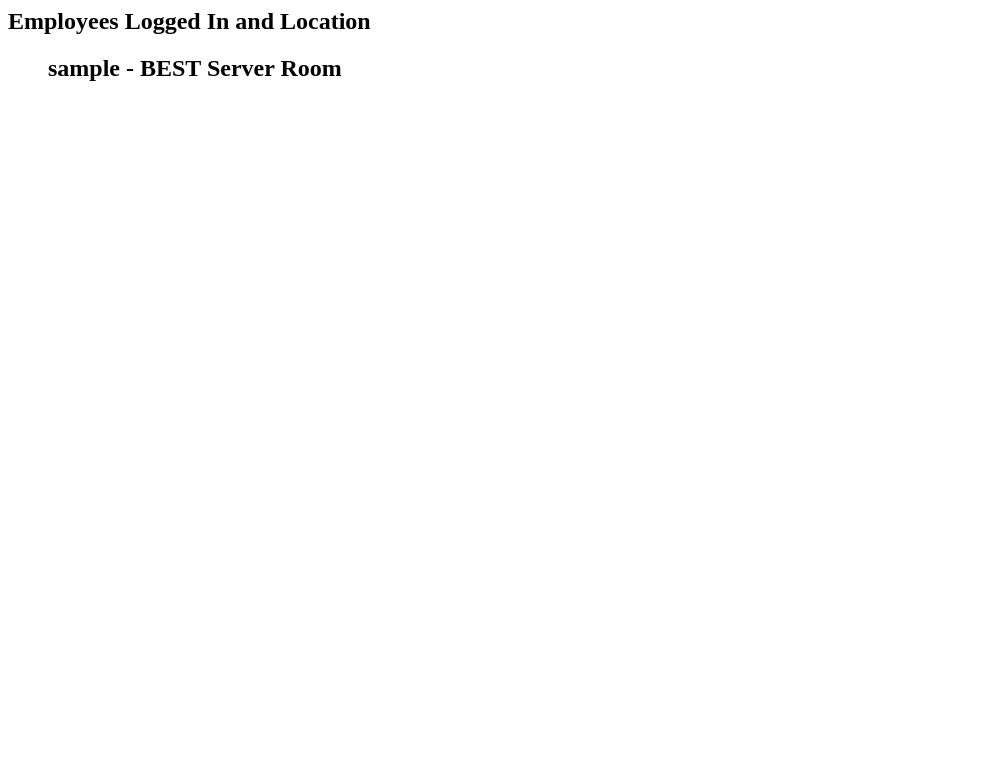
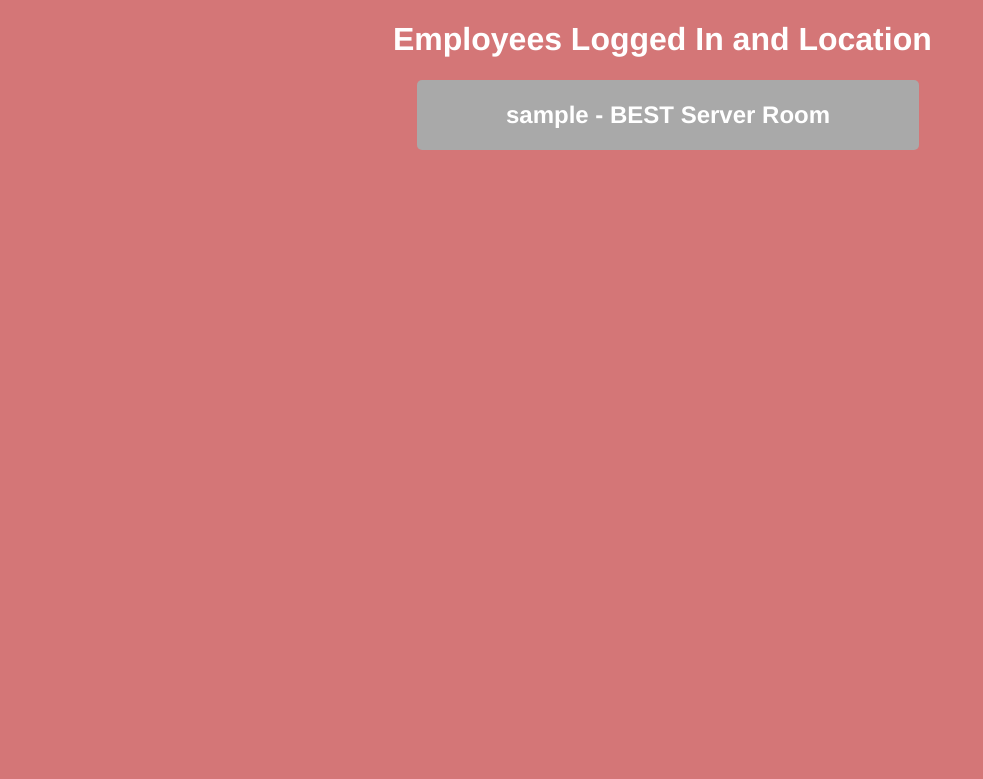
Before and after one commit to darkestmidnight/fedcodeathon2018, a Django app: a page that uses index/templates/index/index.html in a window 1280 px wide. Shown: the top 779 px of the page, without its empty margins (0-983 px from the left). Run offline with Django 3.2, Linux system fonts and the light colour scheme; tables that the repository leaves empty hold one stand-in row (values such as "Sample post").

Commit message:
fixed ui integrations

```diff
--- a/index/templates/index/index.html
+++ b/index/templates/index/index.html
@@ -1,16 +1,53 @@
-<h2>Employees Logged In and Location</h2>
+<!DOCTYPE html>
+<html lang="en">
+<head>
+    <meta charset="UTF-8">
+    <meta name="viewport" content="width=device-width, initial-scale=1.0">
+    <meta http-equiv="X-UA-Compatible" content="ie=edge">
+    <title>System Alerts</title>
+
+    <style>
+
+        body {
+            width: 100%;
+            color: #fff;
+            background: #d47677;
+            font-family: "Helvetica Neue",Helvetica,Arial,sans-serif;
+        }
+
+        .etch1 {
+            max-width: 700px;
+            margin-left: 385px;
+        }
+
+        .content {
+
+            max-width: 500px;
+            margin-top: 10px;
+            margin-bottom: 10px;
+            margin-left: auto;
+            margin-right: auto;
+            background-color: darkgrey;
+            border-radius: 5px;
+            padding: 1px;
+            text-align: center;
+        }
+
+    </style>
+</head>
+<body>
+            <div class="etch1">
+                <h1>Employees Logged In and Location</h1>
+            </div>
             <h2>{{ logged_users_count }}</h2>
             {% if logged_users %}
             <ul>
                     {% for users in logged_users %}
+                    <div class="content">
                         <h2>{{ users.username }} - BEST Server Room</h2>
+                    </div>
                     {% endfor %}
-    <!--{% for log_users in logged_users %}
-        {% for the_users.username in logged_users %}
-            {% if com_user.username == log_users %}
-            <h2>{{ com_users.username }} {{com_username.last_login}</h2>
-            {% endif %}
-        {% endfor %}
-    {% endfor %}-->
             </ul>
             {% endif %}
+</body>
+</html>
--- a/index/templates/index/settings.html
+++ b/index/templates/index/settings.html
@@ -45,7 +45,7 @@
             </form>
 
             <form action="{% url 'logged:logged_count' %}">
-                <input type="submit" value="Go to logged employee count" />
+                <input type="submit" value="Go back Home" />
             </form>
     </div>
 </body>
--- a/index/templates/registration/login.html
+++ b/index/templates/registration/login.html
@@ -95,7 +95,7 @@
 <body>
 <div class="login-form">
     <form method="POST">
-		<img src="./images/image1.png" style="width:300px;height:75px;">
+		<!---<img src="./images/image1.png" style="width:300px;height:75px;">-->
         <h2 class="text-center">Employee Only Login</h2>
         <!--<div class="form-group">
         	<input type="text" class="form-control" name="username" placeholder="Username" required="required">
```
Also changed, not shown: index/templates/index/systemalerts.html (+14 -4 lines), index/templates/registration/image1.png (renamed from index/templates/registration/images/image1.png), 2 other files. Lines whose indentation alone changed are shown as unchanged.
